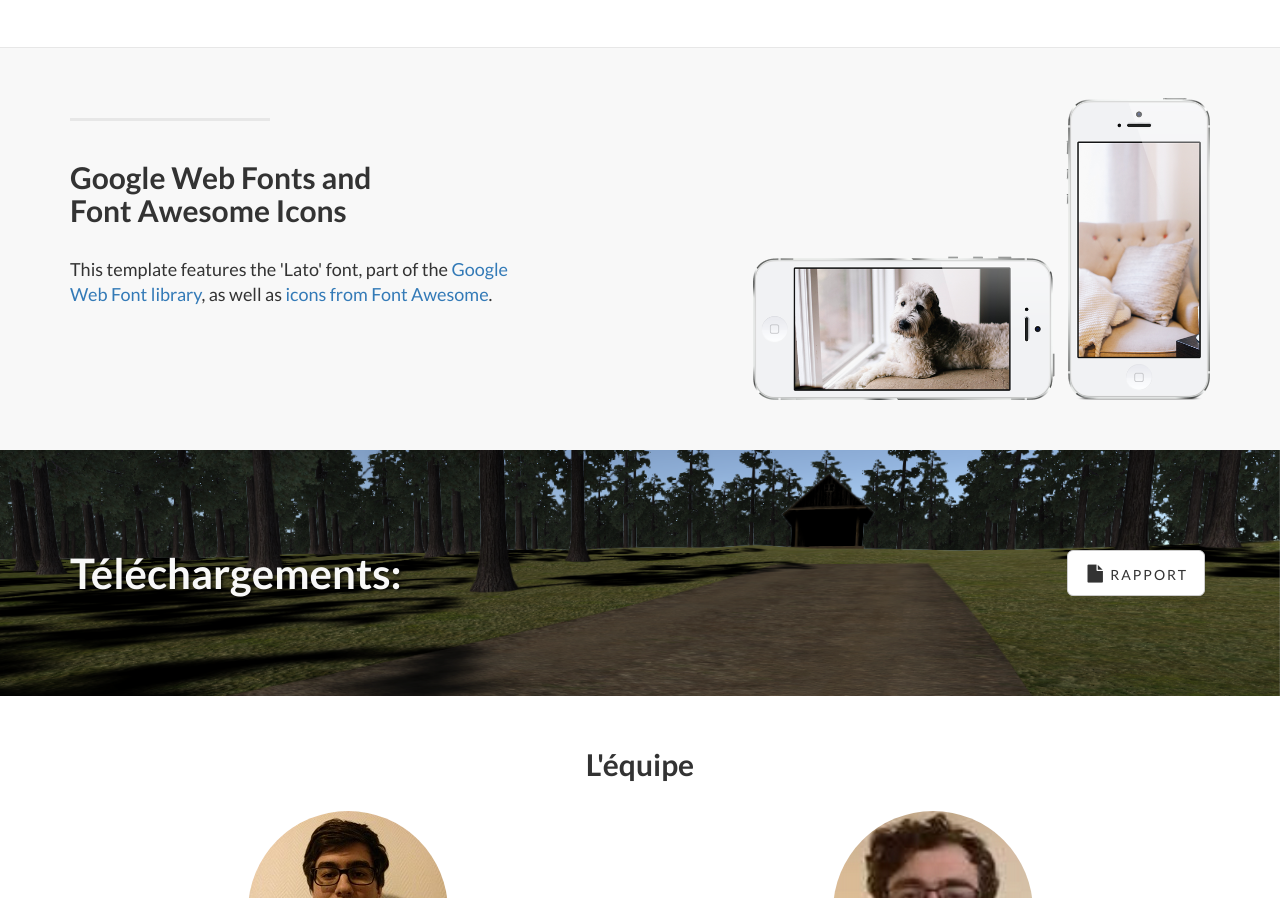
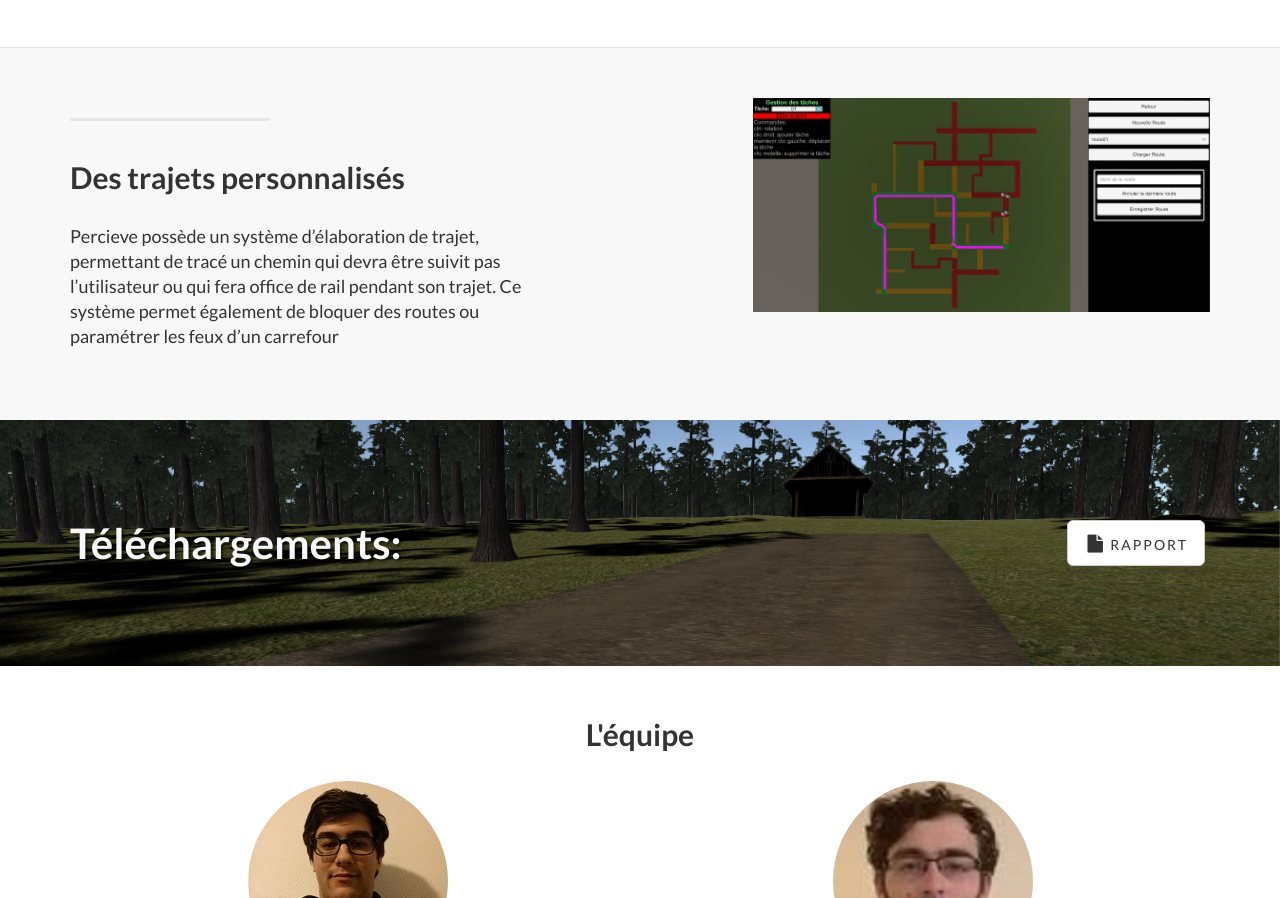
Before and after one commit to imefGames/site-web-projet-Ei5, a plain HTML site: page index.html in a window 1280 px wide. Shown: the part 1706-2604 px from the top of the page. Drawn offline with Linux system fonts and the light colour scheme.

Commit message:
Paragraphe personalisation trajet

```diff
--- a/index.html
+++ b/index.html
@@ -150,11 +150,13 @@
                 <div class="col-lg-5 col-sm-6">
                     <hr class="section-heading-spacer">
                     <div class="clearfix"></div>
-                    <h2 class="section-heading">Google Web Fonts and<br>Font Awesome Icons</h2>
-                    <p class="lead">This template features the 'Lato' font, part of the <a target="_blank" href="http://www.google.com/fonts">Google Web Font library</a>, as well as <a target="_blank" href="http://fontawesome.io">icons from Font Awesome</a>.</p>
+                    <h2 class="section-heading">Des trajets personnalisés</h2>
+                    <p class="lead">
+						Percieve possède un système d’élaboration de trajet, permettant de tracé un chemin qui devra être suivit pas l’utilisateur ou qui fera office de rail pendant son trajet. Ce système permet également de bloquer des routes ou paramétrer les feux d’un carrefour
+					</p>
                 </div>
                 <div class="col-lg-5 col-lg-offset-2 col-sm-6">
-                    <img class="img-responsive" src="img/phones.png" alt="">
+                    <img class="img-responsive" src="img/trajet.png" alt="">
                 </div>
             </div>
 
```
Also changed, not shown: img/trajet.png (added).
